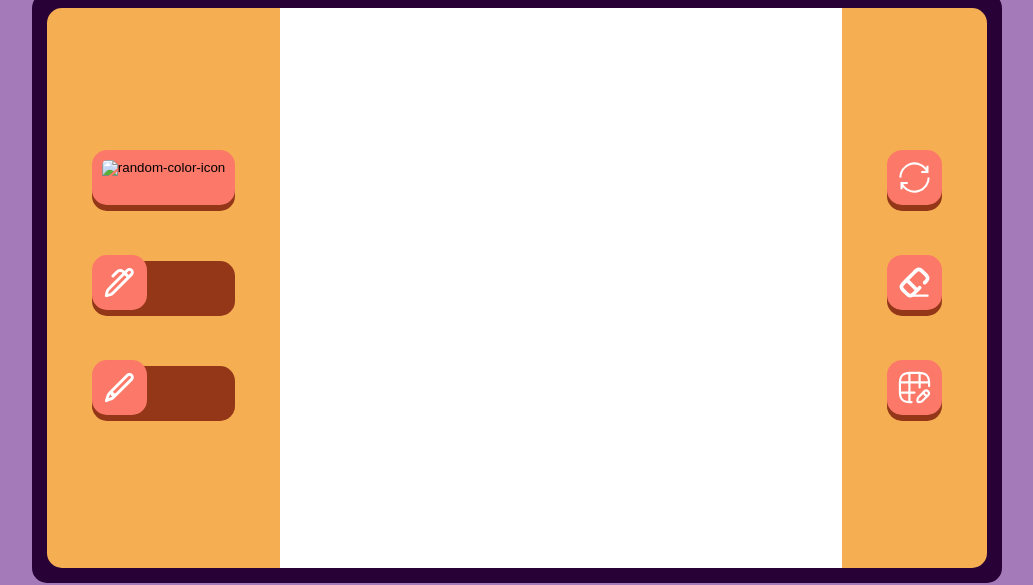
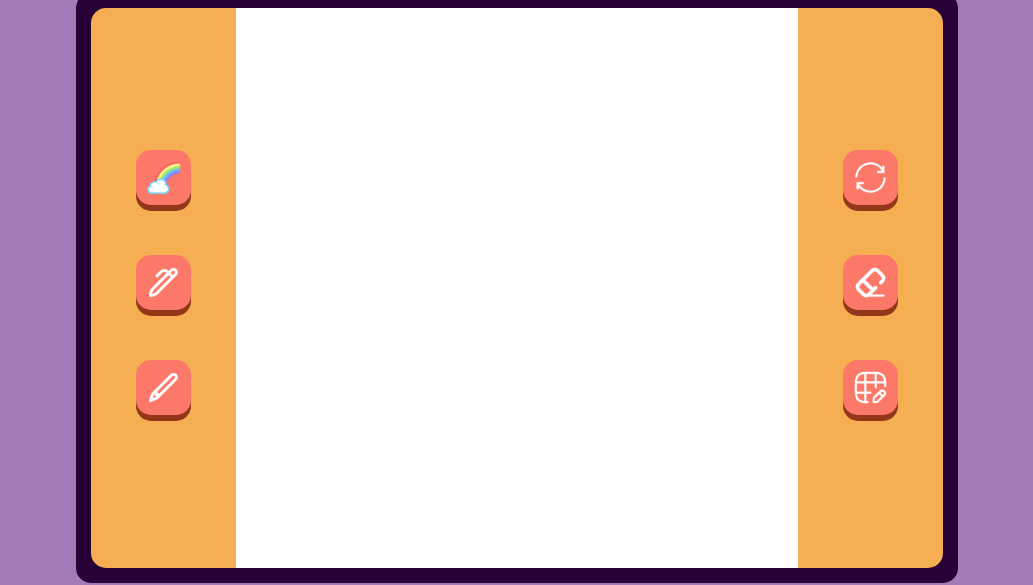
Before and after one commit to Udbhav227/etch-a-sketch, a plain HTML site: page index.html in a window 1280 px wide. Shown: the part 99-684 px from the top of the page, without its empty margins (123-1156 px from the left). Drawn offline with Linux system fonts and the light colour scheme.

Commit message:
Coverted svg to png

```diff
--- a/index.html
+++ b/index.html
@@ -16,13 +16,13 @@
     <div class="container">
       <div class="controls-container-left controls">
         <button class="color-btn" data-tooltip="Coming soon..">
-          <img class="icon" src="/images/rainbow.svg" alt="random-color-icon" />
+          <img class="icon" src="/images/rainbow.png" alt="random-color-icon" />
         </button>
         <button class="classic-btn" data-tooltip="Pen">
-          <img class="icon" src="/images/pen-clip.svg" alt="pen-icon" />
+          <img class="icon" src="/images/pen-clip.png" alt="pen-icon" />
         </button>
         <button class="sketch-btn" data-tooltip="Pencil">
-          <img class="icon" src="/images/pencil.svg" alt="pencil-icon" />
+          <img class="icon" src="/images/pencil.png" alt="pencil-icon" />
         </button>
       </div>
 
@@ -32,13 +32,13 @@
 
       <div class="controls-container-right controls">
         <button class="reset-btn" data-tooltip="Reset">
-          <img class="icon" src="/images/reset.svg" alt="reset-icon" />
+          <img class="icon" src="/images/reset.png" alt="reset-icon" />
         </button>
         <button class="eraser-btn" data-tooltip="Erase">
-          <img class="icon" src="/images/eraser.svg" alt="eraser-icon" />
+          <img class="icon" src="/images/eraser.png" alt="eraser-icon" />
         </button>
         <button class="new-grid-btn" data-tooltip="New grid">
-          <img class="icon" src="/images/new-grid.svg" alt="new-grid-icon" />
+          <img class="icon" src="/images/new-grid.png" alt="new-grid-icon" />
         </button>
       </div>
 
@@ -59,7 +59,7 @@
     </div>
 
     <div class="footer">
-      <img class="github" src="/images/github-icon.svg" alt="" />
+      <img class="github" src="/images/github-icon.png" alt="" />
       <a href="https://github.com/Udbhav227/" rel="noopener" target="_blank"
         ><span>Copyright &#xa9; Udbhav227 2024</span></a
       >
```
Also changed, not shown: images/eraser.png (added), images/github-icon.png (added), images/new-grid.png (added), images/pen-clip.png (added), images/pencil.png (added), images/rainbow.png (added), images/reset.png (added).
